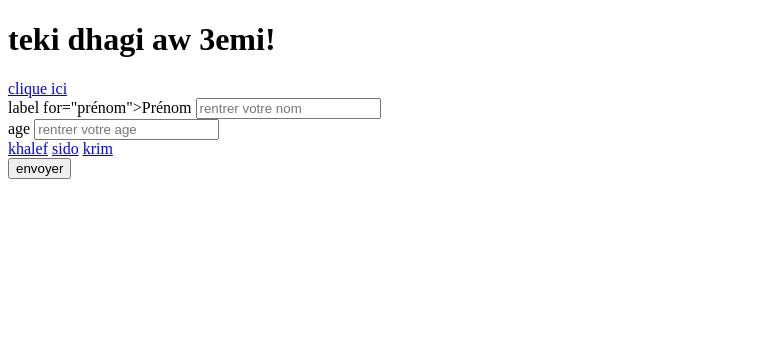
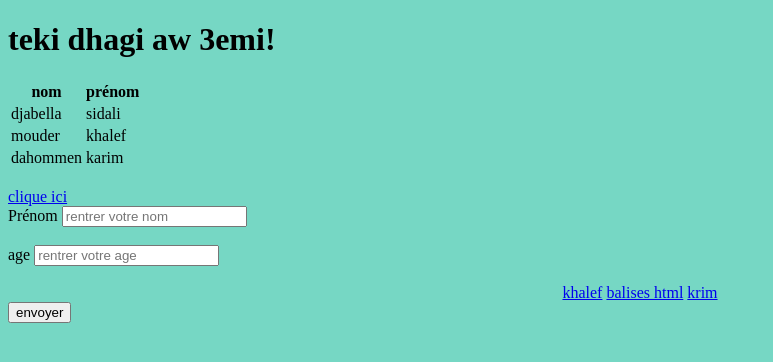
Before and after one commit to mouderkhalef/khalef, a plain HTML site: page index.html in a window 1280 px wide. Shown: the whole page, without its empty margins (0-773 px from the left). Drawn offline with Linux system fonts and the light colour scheme.

Commit message:
code modifier

```diff
--- a/index.html
+++ b/index.html
@@ -3,25 +3,46 @@
 <head>
     <meta charset="UTF-8">
     <meta http-equiv="X-UA-Compatible" content="IE=edge">
-    <link rel="stylesheet" href="#">
+    <link rel="stylesheet" href="#"> <!--linge pour relier avec le css-->
     <meta name="viewport" content="width=device-width, initial-scale=1.0">
-    <title>khalef le brestois</title>
+    <title>khalef le brestois</title> <!--titre de la page web-->
 
 </head>
 
-<body>
+<body bgcolor="#76D7C4">
 <h1>teki dhagi aw 3emi!</h1>
+<div class="table"><table>
+
+        <th>nom</th><th>prénom</th>
+    <tr>
+        <td>djabella</td><td>sidali</td>
+        <tr>
+        <td>mouder</td><td>khalef</td>
+        <tr>
+        <td>dahommen</td><td>karim</td>
+</table>
+</div>
+<br>
+<div class="formulaire">
 <a href ="https://www.youtube.com/watch?v=q1sN8QDq9pE&t=162s" target="_blank">clique ici</a><br>
 <form action="" method="post">
-    label for="prénom">Prénom</label><!--ecrire de text avent le fomulere-->
+    <label for="prénom">Prénom</label><!--ecrire de text avent le fomulere-->
     <input type="text" name="nom" placeholder="rentrer votre nom"> <!--ecrire le text a l'inteieur de formulere-->
-    <br>
+    <br><br>
     <label for="prénom">age</label><!--ecrire de text avent le fomulere-->
     <input type="text" name="nom" placeholder="rentrer votre age"> <!--ecrire le text a l'inteieur de formulere-->
+</div>
 
 </form>
-<nav>
- <a href="https://www.htmlgoodies.com/javascript/calculate-the-distance-between-two-points-in-your-web-apps/" target="_blank">khalef</a>      <a href="adidas.com">sido</a>             <a href="nike.com">krim</a>
+<br>
+<nav> <!--pour creer plusieure liens de recherche-->
+ <center>
+    <blink>
+ <a href="https://www.htmlgoodies.com/javascript/calculate-the-distance-between-two-points-in-your-web-apps/" target="_blank">khalef</a>
+<a href="https://www.apprendre-en-ligne.net/javascript/HTML_balises.pdf">balises html</a>
+<a href="nike.com">krim</a>
+</center>
+</blink>
 </nav>
 <button >envoyer</button>
 </body>
```
